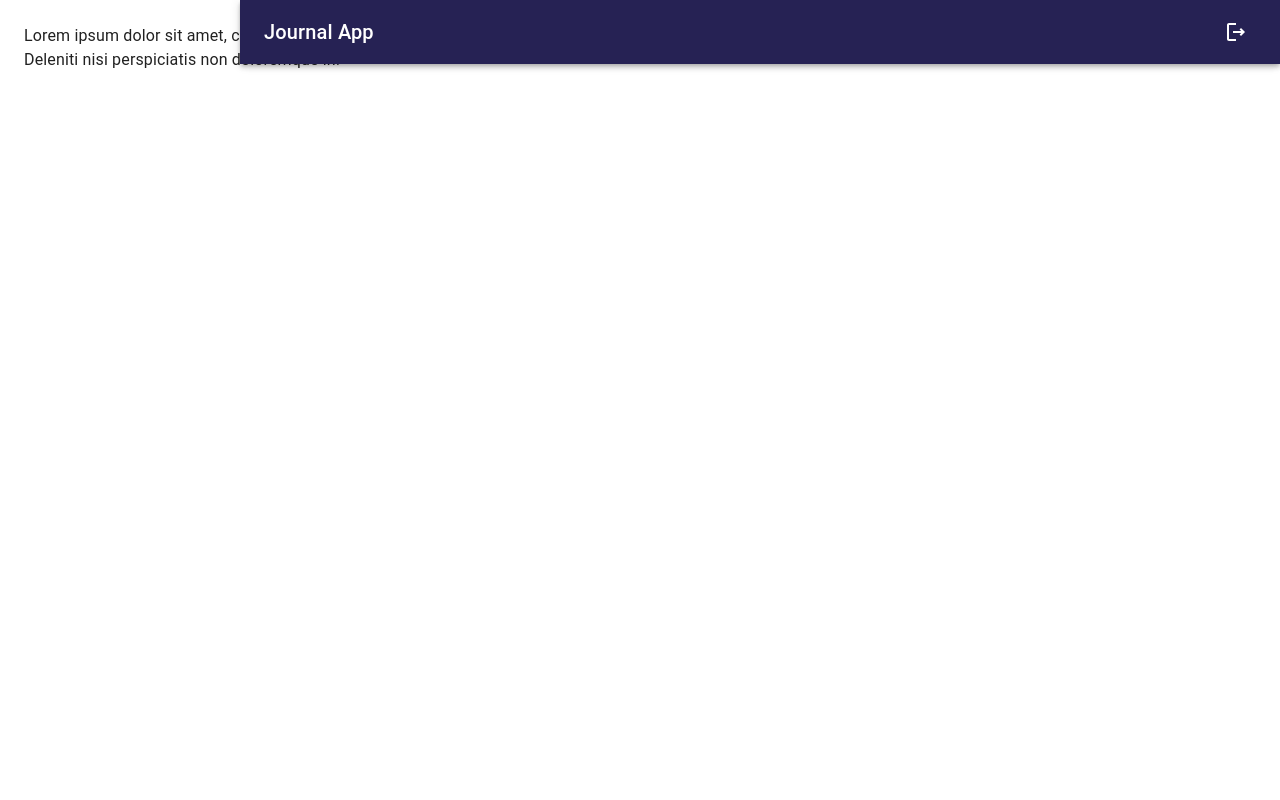
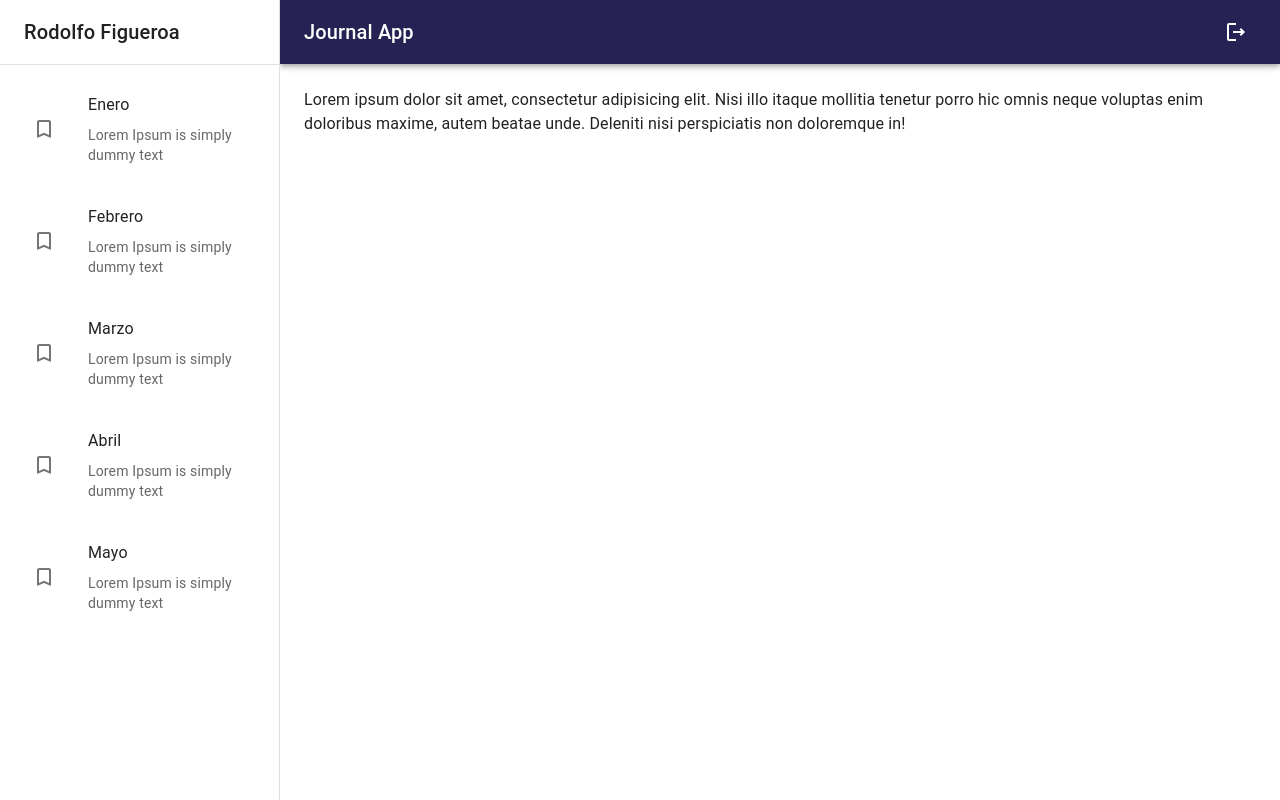
Before and after one commit to rodillo23/JournalApp, a React app: page / in a window 1280 px wide. Built offline with nearby package versions, Linux system fonts and the light colour scheme; the HTML template or start-up script is replaced by a standard one.

Commit message:
SideBar: diseño de SideBar terminado

```diff
--- /dev/null
+++ b/src/journal/components/SideBar.jsx
@@ -0,0 +1,55 @@
+import { TurnedInNot } from "@mui/icons-material"
+import { Box, Divider, Drawer, Grid, List, ListItem, ListItemButton, ListItemIcon, ListItemText, Toolbar, Typography } from "@mui/material"
+
+export const SideBar = ({drawerWidth}) => {
+  return (
+    <Box
+        component='nav'
+        sx={{ width: {sm: drawerWidth}, flexShrink: {sm:0}}}
+    >
+        <Drawer
+            variant="permanent" //temporary
+            open
+            sx={{
+                display: { xs: 'block' },
+                '& .MuiDrawer-paper': {
+                    boxSizing: 'border-box',
+                    width: drawerWidth
+                }
+            }}
+        >
+            <Toolbar>
+
+                <Typography
+                    variant="h6"
+                    noWrap
+                    component='div'
+                >
+                    Rodolfo Figueroa
+                </Typography>
+            </Toolbar>
+            <Divider/>
+
+            <List>
+                {
+                    ['Enero', 'Febrero', 'Marzo', 'Abril', 'Mayo'].map( text => (
+                        <ListItem key={text} >
+                            <ListItemButton>
+
+                                <ListItemIcon>
+                                    <TurnedInNot/>
+                                </ListItemIcon>
+
+                                <Grid container>
+                                    <ListItemText primary={text}/>
+                                    <ListItemText secondary='Lorem Ipsum is simply dummy text'/>
+                                </Grid>
+                            </ListItemButton>
+                        </ListItem>
+                    ))
+                }
+            </List>
+        </Drawer>
+    </Box>
+  )
+}
--- a/src/journal/components/index.js
+++ b/src/journal/components/index.js
@@ -1 +1,2 @@
 export * from './NavBar'
+export * from './SideBar'
--- a/src/journal/layout/JournalLayout.jsx
+++ b/src/journal/layout/JournalLayout.jsx
@@ -1,20 +1,21 @@
+import { Toolbar } from "@mui/material"
 import { Box } from "@mui/system"
-import { NavBar } from "../components"
+import { NavBar, SideBar } from "../components"
 
-const drawerWidth = 240
+const drawerWidth = 280
 
 export const JournalLayout = ({children}) => {
   return (
     <Box sx={{display:'flex'}}>
         <NavBar drawerWidth={drawerWidth}/>
 
-        {/*Sidebar*/}
+        <SideBar drawerWidth={drawerWidth}/>
 
         <Box
             component='main'
             sx={{flexGrow:1, p:3}}
         >
-            {/* Toolbar */}
+            <Toolbar></Toolbar>
 
             { children }
 
```
